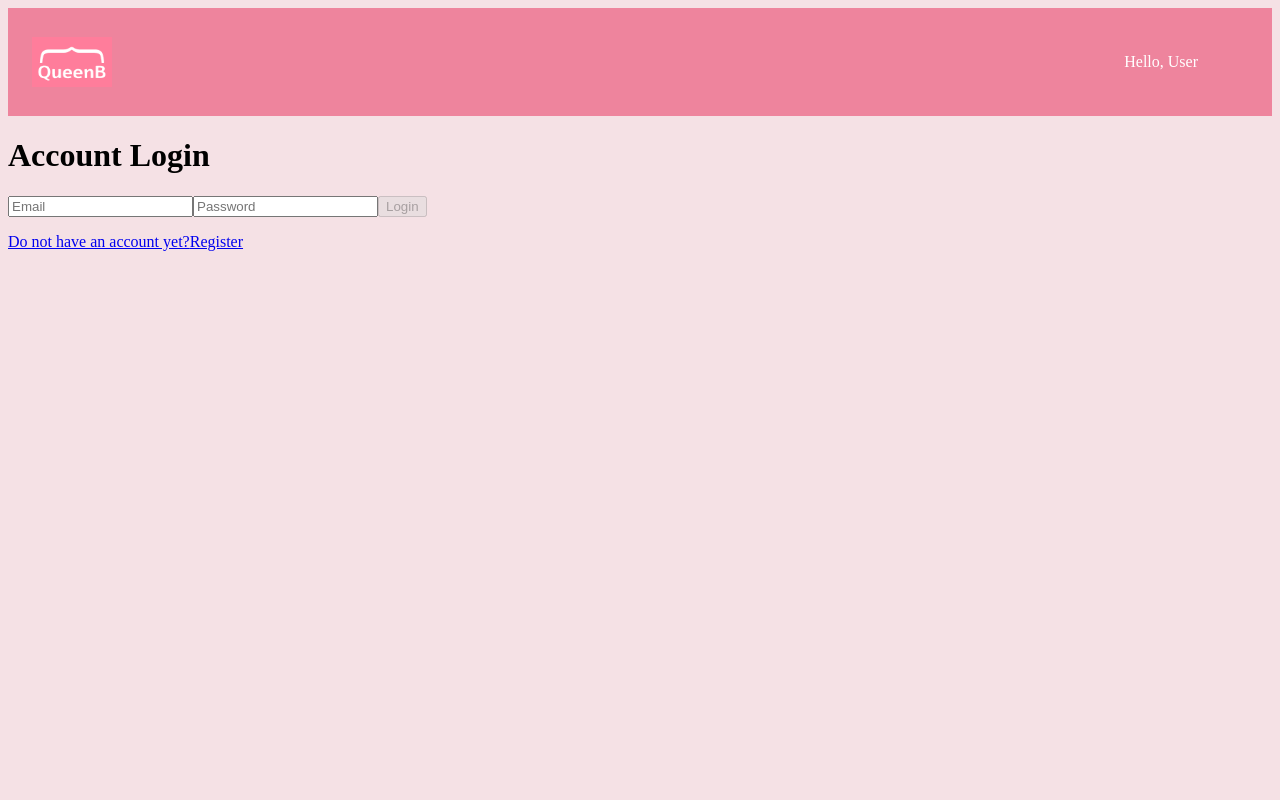
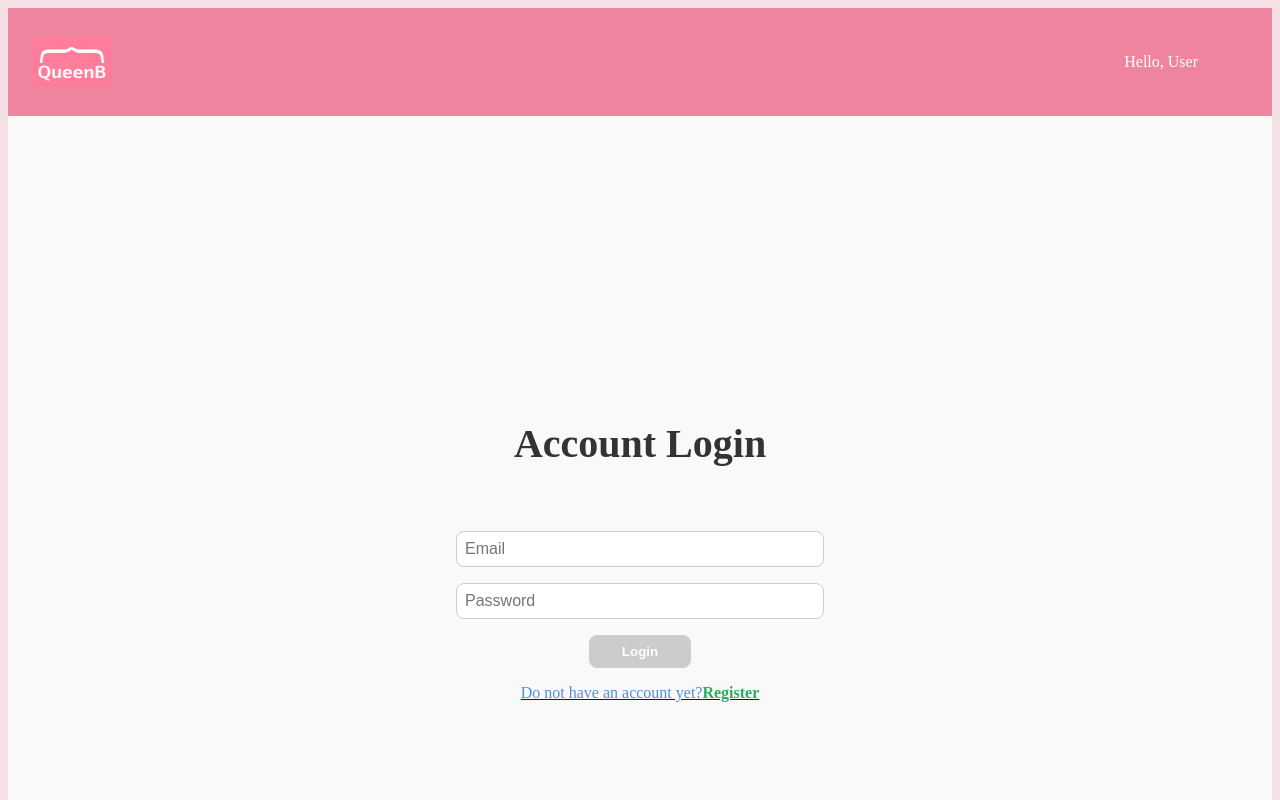
Before and after one commit to ShahafPinto/Queen-B-Mentoring-App, a Next.js app: page / in a window 1280 px wide. Shown: the top 800 px of the page. Built offline with nearby package versions, Linux system fonts and the light colour scheme.

Commit message:
fixed classes and layout navbar&signin

```diff
--- a/app/layout.js
+++ b/app/layout.js
@@ -1,6 +1,6 @@
 
 import Gstyles from "./globals.css";
-import styles from "./page.module.css";
+import NavBar from "../components/navBar";
 
 export const metadata = {
   title: "QueenB mentoring matching app",
@@ -12,12 +12,11 @@ export default function RootLayout({ children }) {
     <html lang="en">
       <body>
         <div className={Gstyles.navBar}>
-
+          <NavBar />
         </div>
         <div className={Gstyles.container}>
           {children}
         </div>
-
       </body>
     </html>
   );
--- a/app/page.js
+++ b/app/page.js
@@ -1,7 +1,6 @@
 'use client'
 import Link from "next/link";
 import styles from "./page.module.css";
-import NavBar from "/components/NavBar"; // Import the NavBar component
 import {useRouter} from "next/navigation";
 import React, { useEffect } from 'react';
 import axios from 'axios'; // Ensure axios is imported
@@ -66,15 +65,12 @@ export default function Home() {
     console.log(user);
 
     return (
-        <div className="flex flex-col items-center justify-center min-h-screen py-2">
-            <NavBar />
-
-            <h1 className="py-10 mb-10 text-5xl">
+        <div className={styles.container}>
+            <h1 className={styles.h1}>
                 {loading ? "We're logging you in..." : 'Account Login'}
             </h1>
-
             <input
-                className="w-[350px] text-slate-800 p-2 border border-gray-300 rounded-lg mb-4 focus:outline-none focus:border-gray-600"
+                className={styles.input}
                 id="email"
                 type="text"
                 value={user.email}
@@ -83,7 +79,7 @@ export default function Home() {
             />
 
             <input
-                className="w-[350px] text-slate-800 p-2 border border-gray-300 rounded-lg mb-4 focus:outline-none focus:border-gray-600"
+                className={styles.input}
                 id="password"
                 type="password"
                 value={user.password}
@@ -93,23 +89,23 @@ export default function Home() {
 
             <button
                 onClick={onLogin}
-                className="p-2 border border-gray-300 rounded-lg focus:outline-none focus:border-gray-600 uppercase px-40 py-3 mt-10 font-bold"
+                className={styles.button}
                 disabled={buttonDisabled || loading} // Disable the button if conditions are met
             >
                 Login
             </button>
 
             <Link href="/form">
-                <p className="mt-10">
+                <p className={styles.link}>
                     Do not have an account yet?
-                    <span className="font-bold text-green-600 ml-2 cursor-pointer underline">
+                    <span className={styles.link}>
                         Register
                     </span>
                 </p>
             </Link>
 
             <Link href="/">
-                <p className="mt-8 opacity-50"></p>
+                <p></p>
             </Link>
         </div>
     );
--- a/components/navBar.js
+++ b/components/navBar.js
@@ -6,7 +6,7 @@ import styles from './NavBar.module.css';
 import { useState } from 'react';
 import Image from 'next/image'
 
-const NavBar = () => {
+export default function NavBar () {
 
     const [isLoggedIn, setIsLoggedIn] = useState(true); // Manage login state
     const username = "User"; // Replace with dynamic username if available
@@ -38,5 +38,3 @@ const NavBar = () => {
         </nav>
     );
 };
-
-export default NavBar;
--- a/package.json
+++ b/package.json
@@ -19,8 +19,6 @@
     "server-only": "^0.0.1"
   },
   "devDependencies": {
-    "@types/node": "22.7.0",
-    "@types/react": "18.3.9",
     "eslint": "^8",
     "eslint-config-next": "14.2.11"
   }
```
